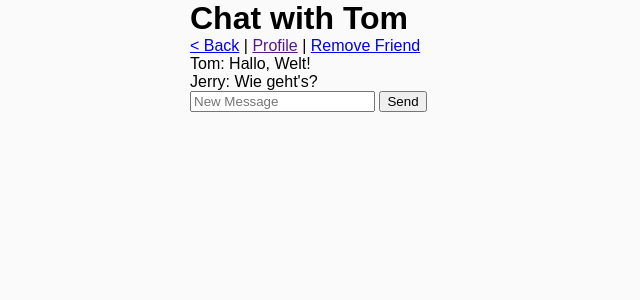
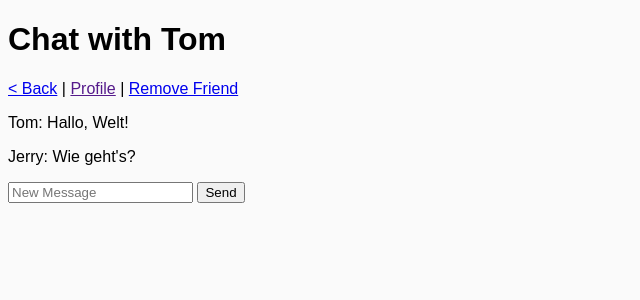
Before and after one commit to ImpyKid/webtechnologien, a PHP site: page /chat.html in a window 1280 px wide. Shown: the top 300 px of the page, without its empty margins (0-640 px from the left). Run offline with PHP 8.4, Linux system fonts and the light colour scheme.

Commit message:
Change margin

```diff
--- a/Aufgabe 2/style.css
+++ b/Aufgabe 2/style.css
@@ -1,6 +1,6 @@
 * {
     font-family: Arial, Helvetica, sans-serif;
-    margin: auto;
+    left: 50%;
     max-width: 900px;
 }
 
@@ -18,12 +18,12 @@ table td {
     width: 50%;
     text-align: end;
 }
+
 img{
 width: 100px;
 height: 100px;
 border-radius: 50%;
 }
-
 
 hr {
     border: 1px dotted grey;
```
